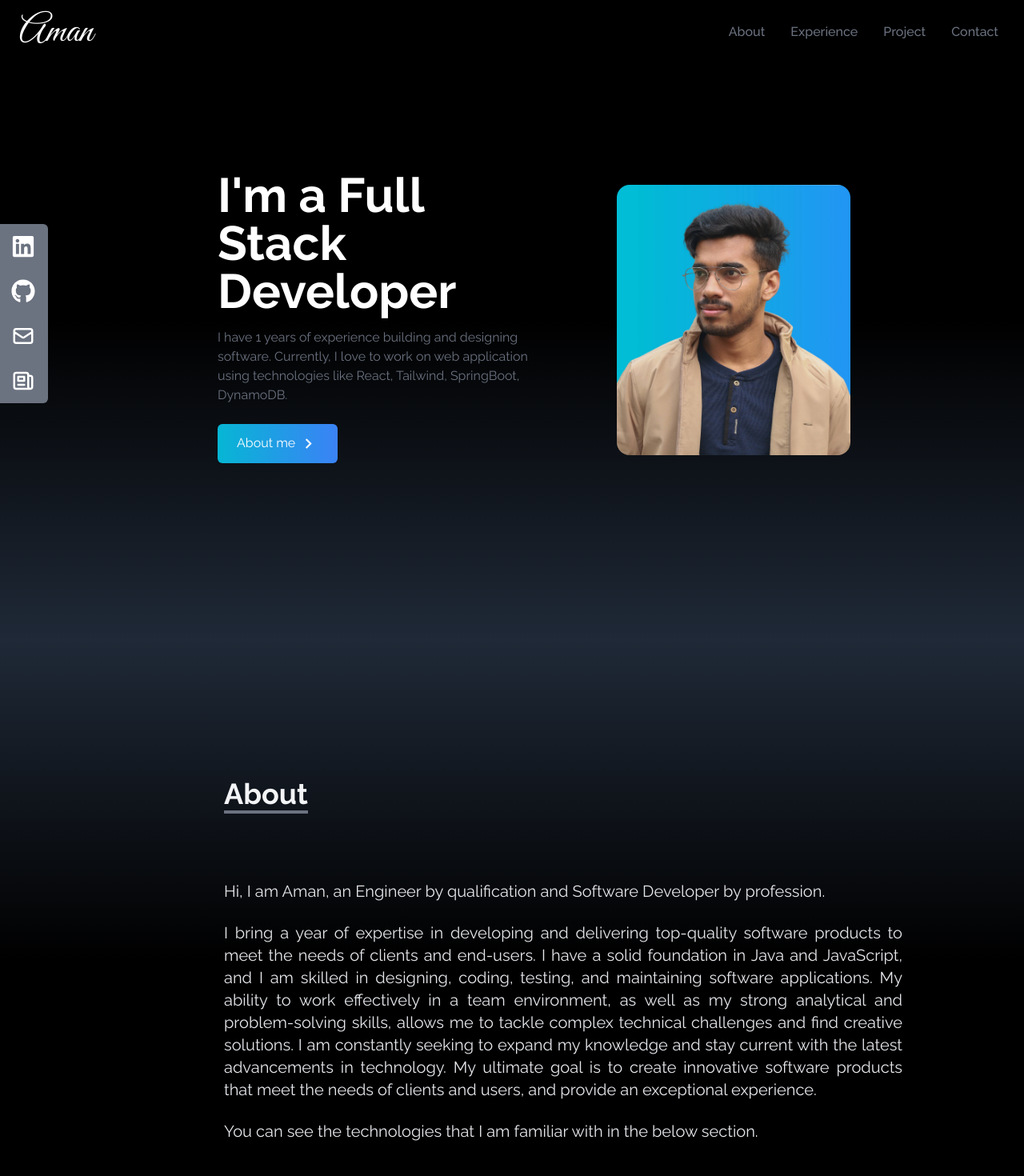
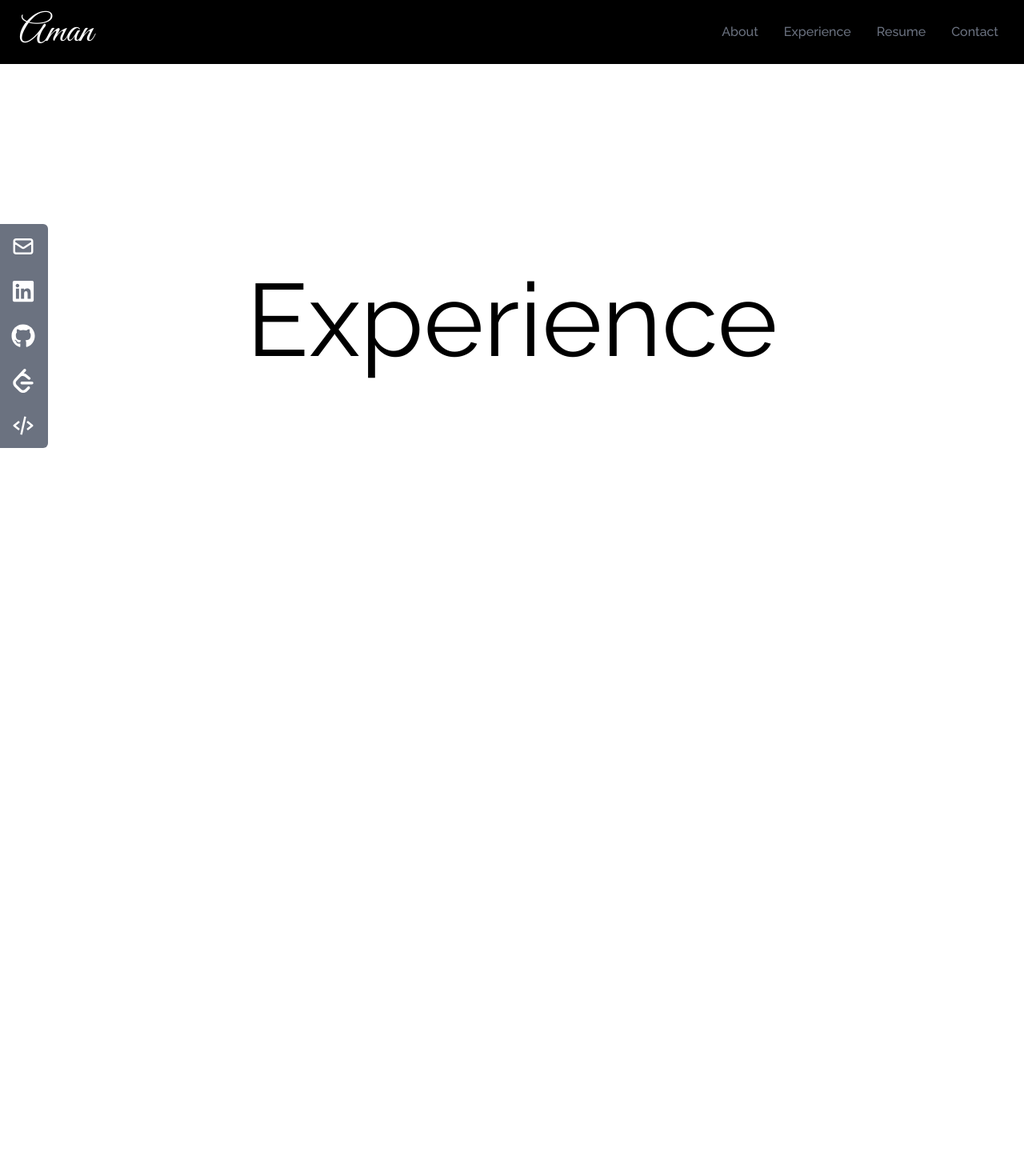
Before and after one commit to amananand019/portfolio, a React (Create React App) app: page /experience in a window 1280 px wide. Shown: the top 1470 px of the page at 80% size. After the commit the page ends 800 px from the top, so only its background shows below. Built offline with nearby package versions, Linux system fonts and the light colour scheme.

Commit message:
Router Added

```diff
--- a/package.json
+++ b/package.json
@@ -9,6 +9,7 @@
     "react": "^18.2.0",
     "react-dom": "^18.2.0",
     "react-icons": "^4.8.0",
+    "react-router-dom": "^6.11.1",
     "react-scripts": "5.0.1",
     "react-scroll": "^1.8.9",
     "web-vitals": "^2.1.4"
--- a/src/App.js
+++ b/src/App.js
@@ -1,19 +1,35 @@
+import { Route, Routes } from "react-router-dom";
 import { About } from "./components/About";
 // import { Contact } from "./components/Contact";
 import { Home } from "./components/Home";
 import { NavBar } from "./components/NavBar";
 import { SocialLinks } from "./components/SocialLinks";
 import { Technologies } from "./components/Technologies";
+import { Experience } from "./components/Experience";
+import { Contact } from "./components/Contact";
 
 function App() {
   return (
     <div>
       <NavBar />
-      <Home />
-      <About />
-      <Technologies />
+
       {/* <Contact /> */}
       <SocialLinks />
+
+      <Routes>
+        <Route
+          path="/"
+          element={
+            <>
+              <Home />
+              <About />
+              <Technologies />
+            </>
+          }
+        />
+        <Route path="/experience" element={<Experience />} />
+        <Route path="/contact" element={<Contact />} />
+      </Routes>
     </div>
   );
 }
--- a/src/components/About.js
+++ b/src/components/About.js
@@ -12,12 +12,12 @@ export const About = () => {
             About
           </p>
         </div>
-        <p className="md:text-xl mt-10 md:mt-14 text-justify">
+        <p className="text-sm md:text-xl mt-10 md:mt-14 text-justify">
           Hi, I am Aman, an Engineer by qualification and Software Developer by
           profession.
         </p>
         <br />
-        <p className="md:text-xl text-justify">
+        <p className="text-sm md:text-xl text-justify">
           I bring a year of expertise in developing and delivering top-quality
           software products to meet the needs of clients and end-users. I have a
           solid foundation in Java and JavaScript, and I am skilled in
@@ -31,7 +31,7 @@ export const About = () => {
           and provide an exceptional experience.
         </p>
         <br />
-        <p className="md:text-xl text-justify">
+        <p className="md:text-xl text-justify italic">
           You can see the technologies that I am familiar with in the below
           section.
         </p>
--- /dev/null
+++ b/src/components/Experience.js
@@ -0,0 +1,11 @@
+import React from "react";
+
+export const Experience = () => {
+  return (
+    <div className="w-full h-screen">
+      <div className="w-full h-full flex flex-col justify-center items-center mx-auto">
+        <h1 className="text-9xl">Experience</h1>
+      </div>
+    </div>
+  );
+};
--- a/src/components/Home.js
+++ b/src/components/Home.js
@@ -5,6 +5,7 @@ import { Link } from "react-scroll";
 
 export const Home = () => {
   return (
+    <>
       <div
         name="home"
         className="h-screen w-full bg-gradient-to-b from-black via-black to-gray-800"
@@ -14,10 +15,10 @@ export const Home = () => {
             <h2 className="text-4xl mt-10 md:mt-0 md:text-6xl font-bold text-white">
               I'm a Full Stack Developer
             </h2>
-          <p className="text-gray-500 py-4 max-w-md text-left">
+            <p className="text-gray-500 py-4 max-w-md">
               I have 1 years of experience building and designing software.
-            Currently, I love to work on web application using technologies like
-            React, Tailwind, SpringBoot, DynamoDB.
+              Currently, I love to work on web application using tech like
+              React, Tailwind, SpringBoot, DynamoDB, etc.
             </p>
 
             <div>
@@ -43,5 +44,6 @@ export const Home = () => {
           </div>
         </div>
       </div>
+    </>
   );
 };
--- a/src/components/NavBar.js
+++ b/src/components/NavBar.js
@@ -1,5 +1,6 @@
 import React, { useState } from "react";
 import { FaBars, FaTimes } from "react-icons/fa";
+import { Link } from "react-router-dom";
 
 export const NavBar = () => {
   const [nav, setNav] = useState(false);
@@ -7,23 +8,47 @@ export const NavBar = () => {
   const navItems = [
     {
       id: 1,
-      link: "about",
+      // link: "about",
+      link: (
+        <>
+          <Link to="/">about</Link>
+        </>
+      ),
     },
     {
       id: 2,
-      link: "experience",
+      // link: "experience",
+      link: (
+        <>
+          <Link to="/experience">experience</Link>
+        </>
+      ),
     },
     {
       id: 3,
-      link: "project",
+      // link: "resume",
+      link: (
+        <>
+          <a
+            href="https://drive.google.com/file/d/1O1izojY3f9hV2jQLkfUZKaNVM_MbxsND/view?usp=share_link"
+            target="_blank"
+          >
+            resume
+          </a>
+        </>
+      ),
+      // href: "https://drive.google.com/file/d/1O1izojY3f9hV2jQLkfUZKaNVM_MbxsND/view?usp=share_link",
     },
     {
       id: 4,
-      link: "contact",
+      // link: "contact",
+      link: (
+        <>
+          <Link to="/contact">contact</Link>
+        </>
+      ),
     },
   ];
-
-  const mobileNavItems = [...navItems, { id: 6, link: "resume" }];
 
   return (
     <div className="flex justify-between items-center w-full h-20 text-white bg-black fixed px-4">
@@ -32,8 +57,11 @@ export const NavBar = () => {
       </div>
 
       <ul className="hidden md:flex">
-        {navItems.map(({ id, link }) => (
-          <li className="px-4 cursor-pointer capitalize font-medium text-gray-500 hover:scale-110 hover:text-gray-300 duration-200">
+        {navItems.map(({ id, link, href }) => (
+          <li
+            key={id}
+            className="px-4 cursor-pointer capitalize font-medium text-gray-500 hover:scale-110 hover:text-gray-300 duration-200"
+          >
             {link}
           </li>
         ))}
@@ -48,8 +76,11 @@ export const NavBar = () => {
 
       {nav && (
         <ul className="flex flex-col justify-center items-center absolute top-0 left-0 w-full h-screen bg-gradient-to-b from-black to-gray-800 text-gray-300">
-          {mobileNavItems.map(({ id, link }) => (
-            <li className="px-4 cursor-pointer capitalize py-6 text-4xl">
+          {navItems.map(({ id, link }) => (
+            <li
+              key={id}
+              className="px-4 cursor-pointer capitalize py-6 text-4xl"
+            >
               {link}
             </li>
           ))}
--- a/src/components/SocialLinks.js
+++ b/src/components/SocialLinks.js
@@ -1,7 +1,8 @@
 import React from "react";
 import { FaGithub, FaLinkedin } from "react-icons/fa";
 import { HiOutlineMail } from "react-icons/hi";
-import { HiOutlineNewspaper } from "react-icons/hi";
+import { SiLeetcode } from "react-icons/si";
+import { BiCodeAlt } from "react-icons/bi";
 
 export const SocialLinks = () => {
   const links = [
@@ -9,14 +10,23 @@ export const SocialLinks = () => {
       id: 1,
       child: (
         <>
+          Mail <HiOutlineMail size={30} />
+        </>
+      ),
+      href: "mailto:aman019anand@gmail.com",
+      style: "rounded-tr-md",
+    },
+    {
+      id: 2,
+      child: (
+        <>
           LinkedIn <FaLinkedin size={30} />
         </>
       ),
       href: "https://www.linkedin.com/in/aman019anand/",
-      style: "rounded-tr-md",
     },
     {
-      id: 2,
+      id: 3,
       child: (
         <>
           Github <FaGithub size={30} />
@@ -25,24 +35,36 @@ export const SocialLinks = () => {
       href: "https://github.com/amananand019",
     },
     {
-      id: 3,
-      child: (
-        <>
-          Mail <HiOutlineMail size={30} />
-        </>
-      ),
-      href: "mailto:aman019anand@gmail.com",
-    },
-    {
       id: 4,
       child: (
         <>
-          Resume <HiOutlineNewspaper size={30} />
+          {" "}
+          Leetcode <SiLeetcode size={30} />
         </>
       ),
-      href: "https://drive.google.com/file/d/1O1izojY3f9hV2jQLkfUZKaNVM_MbxsND/view?usp=share_link",
+      href: "https://leetcode.com/aman019anand/",
+    },
+    {
+      id: 5,
+      child: (
+        <>
+          {" "}
+          InterviewBt <BiCodeAlt size={30} />
+        </>
+      ),
+      href: "https://www.interviewbit.com/profile/aman019anand",
       style: "rounded-br-md",
     },
+
+    // {
+    //   id: 4,
+    //   child: (
+    //     <>
+    //       Resume <HiOutlineNewspaper size={30} />
+    //     </>
+    //   ),
+    //   href: "https://drive.google.com/file/d/1O1izojY3f9hV2jQLkfUZKaNVM_MbxsND/view?usp=share_link",
+    // },
   ];
   return (
     <div className="hidden lg:flex flex-col top-[35%] left-0 fixed">
--- a/src/index.js
+++ b/src/index.js
@@ -2,10 +2,13 @@ import React from "react";
 import ReactDOM from "react-dom/client";
 import "./index.css";
 import App from "./App";
+import { BrowserRouter } from "react-router-dom";
 
 const root = ReactDOM.createRoot(document.getElementById("root"));
 root.render(
   <React.StrictMode>
-    <App />
+    <BrowserRouter>
+      <App />
+    </BrowserRouter>
   </React.StrictMode>
 );
```
Also changed, not shown: 1 other file (tests, documents, lock files or other folders). Lines whose indentation alone changed are shown as unchanged.
